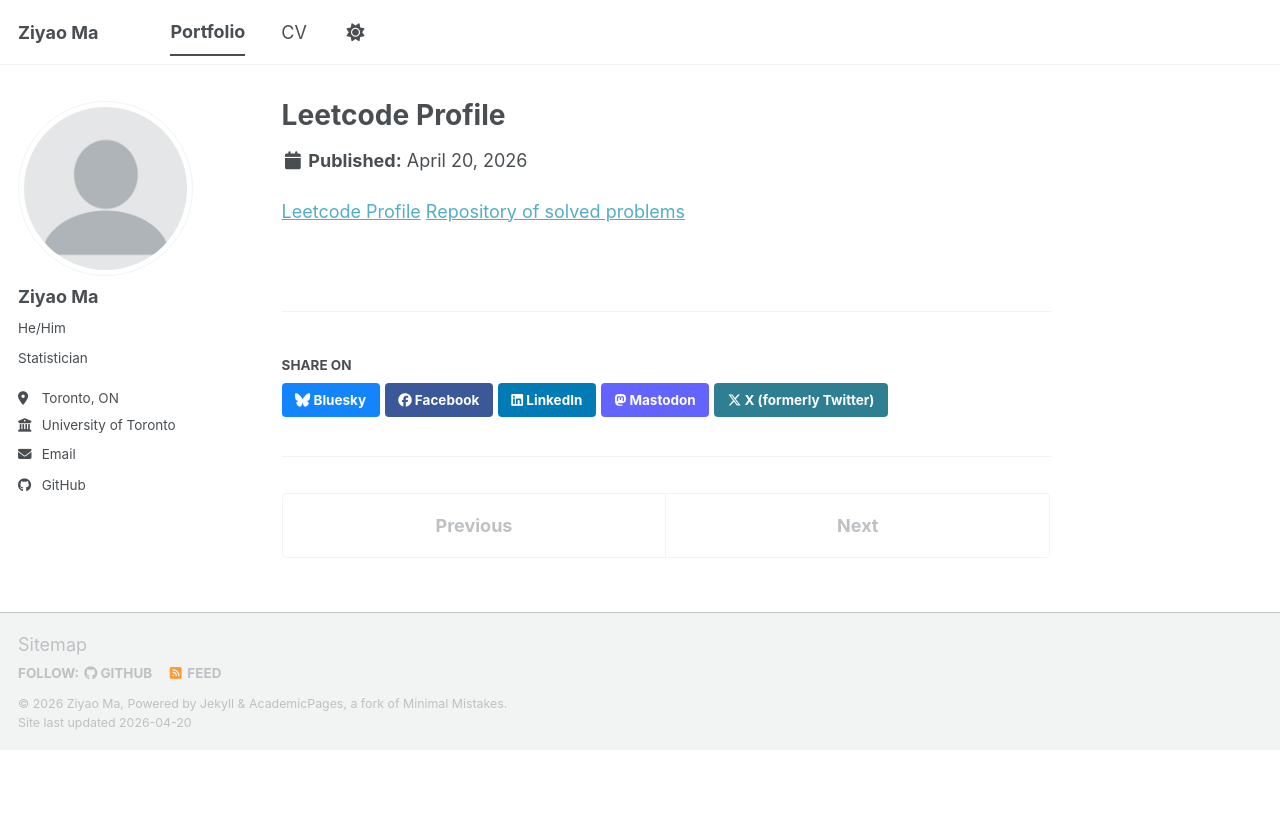
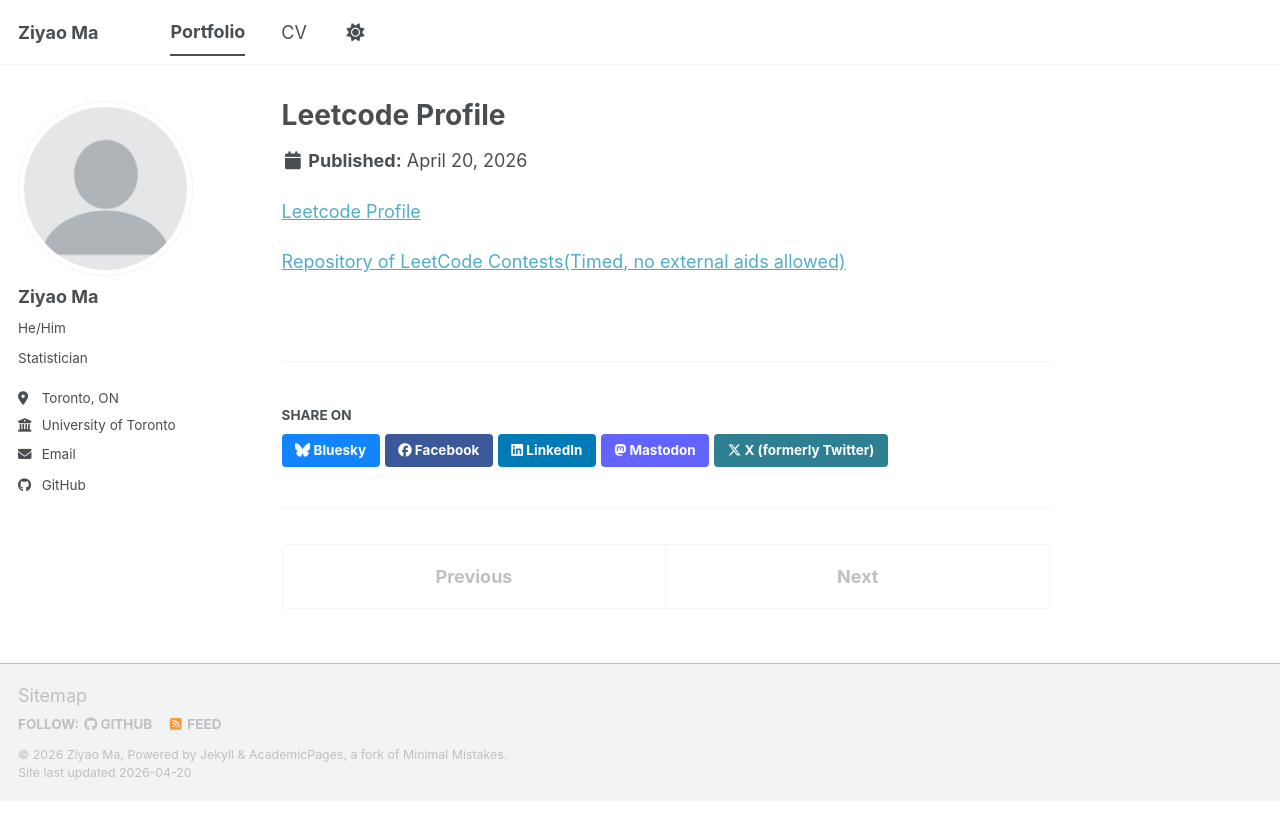
Before and after one commit to ziyaoma1/ziyaoma1.github.io, a Jekyll site: the page built from _portfolio/portfolio-1.md, in a window 1280 px wide. Shown: the top 840 px of the page. Built offline with Jekyll 4.4.1, drawn with Linux system fonts in a browser that asks for light colours; a script bundle is joined from its source files by our own code; library files that are not in the unit come from our copies.

Commit message:
Update portfolio-1.md

```diff
--- a/_portfolio/portfolio-1.md
+++ b/_portfolio/portfolio-1.md
@@ -5,4 +5,5 @@
 ---
 
 [Leetcode Profile](https://leetcode.com/u/kusoteitoku/)
-[Repository of solved problems](https://github.com/ziyaoma1/ziyaoma1.github.io)
+
+[Repository of LeetCode Contests(Timed, no external aids allowed)]([https://github.com/ziyaoma1/ziyaoma1.github.io](https://github.com/ziyaoma1/Leetcode-Contests))
```
